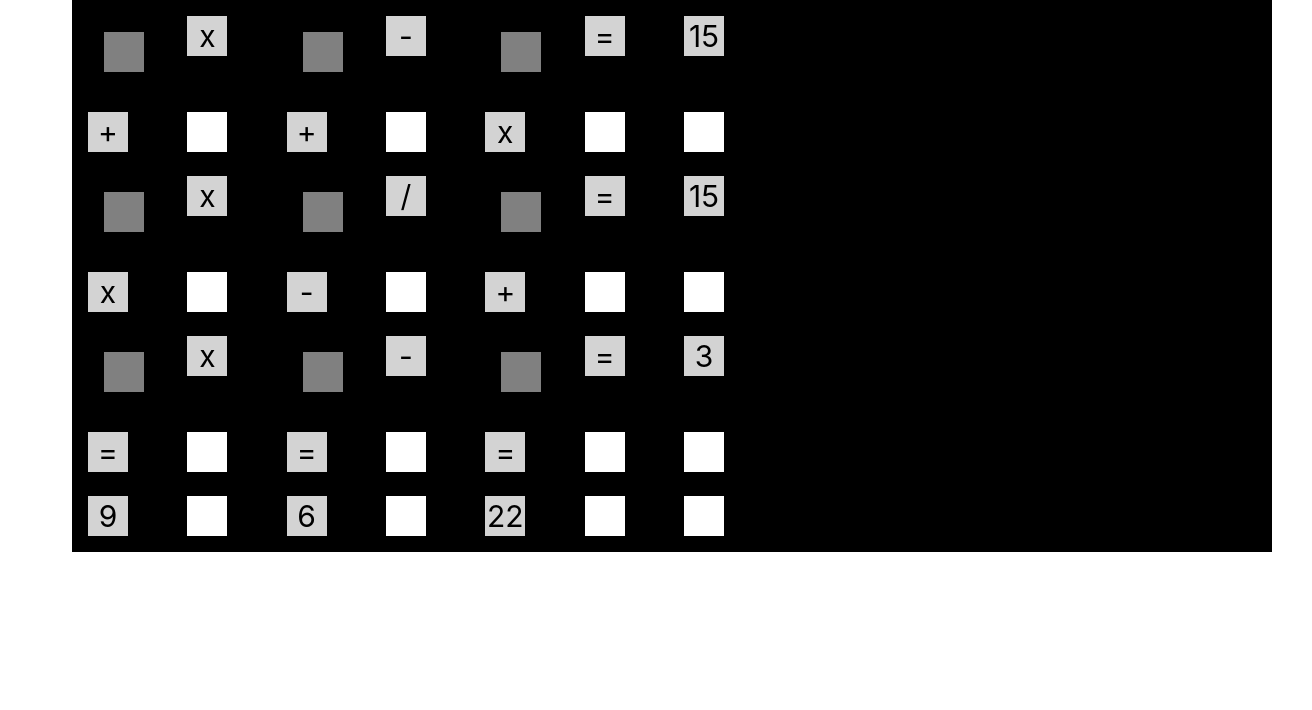
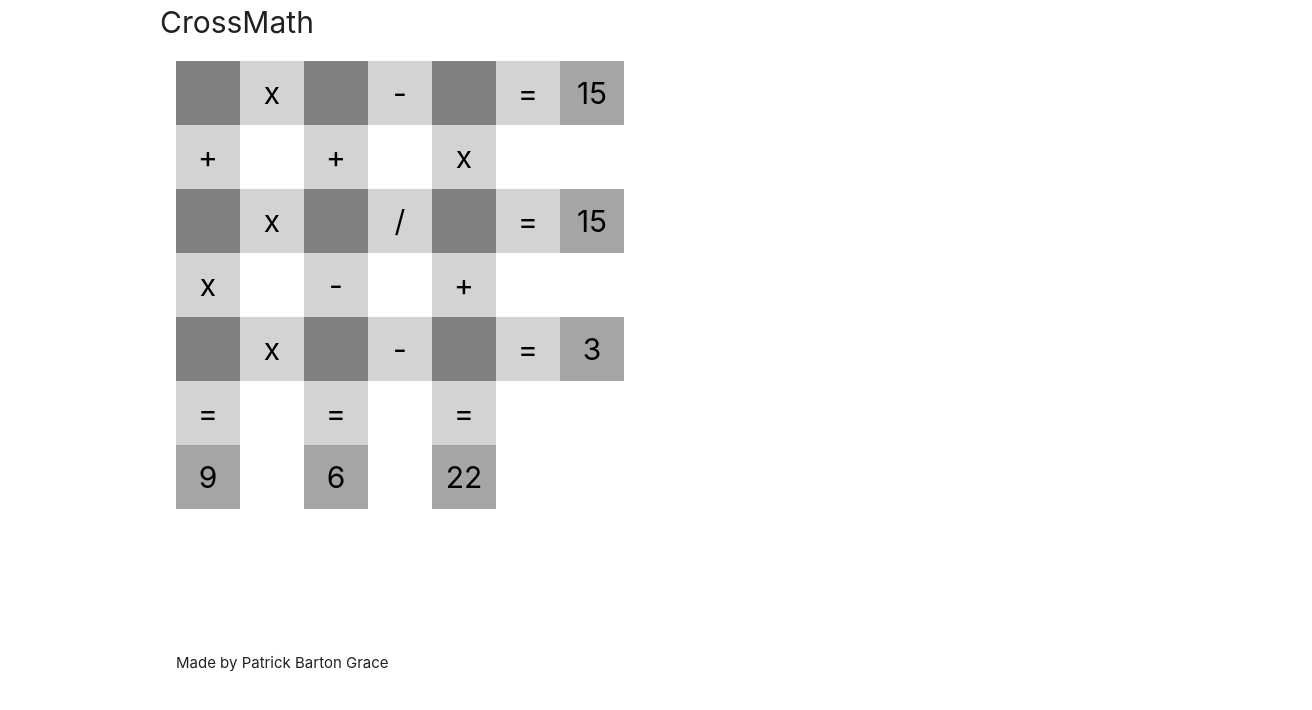
Before and after one commit to pbgcommits/cross-math, a Vue app: page / in a window 1280 px wide. Shown: the top 710 px of the page, 1312 px wide, since content can reach past the window. Built offline with nearby package versions, Linux system fonts and the light colour scheme; the HTML template or start-up script is replaced by a standard one.

Commit message:
Simple victory check

```diff
--- a/src/App.vue
+++ b/src/App.vue
@@ -1,24 +1,25 @@
 <script setup lang="ts">
+import { ref } from 'vue';
 import CrossMathGrid from './components/CrossMathGrid.vue';
+const won = ref(false);
 </script>
 
 <template>
   <v-app>
-    <!-- <header></header> -->
+    <header>
+      <h1>CrossMath</h1>
+      <VAlert v-if="won">You won!</VAlert>
+    </header>
     <main>
-      <div class="gridContainer">
-        <CrossMathGrid />
+      <div class="d-flex justify-center align-center fill-height">
+        <CrossMathGrid v-model="won" />
       </div>
     </main>
+    <v-footer>Made by Patrick Barton Grace</v-footer>
   </v-app>
 </template>
 
 <style scoped>
-.gridContainer {
-  width: 100vw;
-  height: 100vh;
-}
-
 header {
   line-height: 1.5;
 }
--- a/src/components/CrossMathGrid.vue
+++ b/src/components/CrossMathGrid.vue
@@ -1,25 +1,33 @@
 <template>
-  <v-container class="mathGrid">
-    <v-row v-for="(row, rowIndex) in grid" :key="rowIndex">
-      <v-col v-for="(squareType, colIndex) in row" :key="colIndex" cols="1">
+  <v-container>
+    <div v-for="(row, rowIndex) in grid" :key="rowIndex" class="puzzleRow">
+      <div v-for="(squareType, colIndex) in row" :key="colIndex">
         <div v-if="squareType == '_'">
           <!--Why might userInput be undefined? (why do we need !)-->
           <EditableSquare
-            v-model="userInput[Math.floor(rowIndex / 2)]![Math.floor(colIndex / 2)]!.value"
-            @input.prevent="checkSolution"
+            :userInput="userInputGrid[Math.floor(rowIndex / 2)]![Math.floor(colIndex / 2)]!.value"
+            @update="
+              ($event) => {
+                limitText($event);
+                userInputGrid[Math.floor(rowIndex / 2)]![Math.floor(colIndex / 2)]!.value = (
+                  $event.target as HTMLInputElement
+                ).value;
+                won = isValidSolution();
+              }
+            "
           />
         </div>
         <div v-else-if="!isNaN(parseInt(squareType))">
-          <FixedSquare :symbol="squareType" />
+          <FixedSquare :symbol="squareType" :class="'answer'" />
         </div>
         <div v-else-if="squareType.match(operators)">
-          <FixedSquare :symbol="squareType" />
+          <FixedSquare :symbol="squareType" :class="'empty'" />
         </div>
         <div v-else-if="squareType == ' '">
           <FixedSquare style="background-color: white" />
         </div>
-      </v-col>
-    </v-row>
+      </div>
+    </div>
   </v-container>
 </template>
 
@@ -28,8 +36,9 @@ import { getData, operators } from '@/data';
 import EditableSquare from './EditableSquare.vue';
 import FixedSquare from './FixedSquare.vue';
 import { ref } from 'vue';
+const won = defineModel<boolean>({ default: false });
 const { grid } = getData();
-const userInput = [
+const userInputGrid = [
   [ref(''), ref(''), ref('')],
   [ref(''), ref(''), ref('')],
   [ref(''), ref(''), ref('')],
@@ -49,16 +58,36 @@ function limitText(event: Event) {
   }
 }
 
-function checkSolution(event: Event) {
-  limitText(event);
-  let g = '[';
-  for (const row of userInput) {
-    for (const col of row) {
-      g += col.value + ',';
-    }
-    g += ',\n';
+function isValidSolution(): boolean {
+  if (!noRepeatedNumbers()) return false;
+  if (!correctCalculations()) return false;
+  return true;
+}
+
+function correctCalculations(): boolean {
+  for (let i = 0; i < 3; i++) {
+    grid.forEach((v) => console.log(v));
   }
-  g += ']';
-  console.log(g);
+  return true;
+}
+
+function noRepeatedNumbers(): boolean {
+  let prev = userInputGrid[0]![0]!.value;
+  if (prev == '') return false;
+  for (let i = 1; i < 9; i++) {
+    const next = userInputGrid[Math.floor(i / 3)]![i % 3]!.value;
+    if (next == prev || next == '') return false;
+    prev = next;
+  }
+  return true;
 }
 </script>
+
+<style>
+.puzzleRow {
+  display: grid;
+  grid-template-columns: repeat(7, max-content);
+  column-gap: 0;
+  row-gap: 0;
+}
+</style>
--- a/src/components/EditableSquare.vue
+++ b/src/components/EditableSquare.vue
@@ -1,11 +1,12 @@
 <template>
-  <v-container>
-    <input class="square" />
-  </v-container>
+  <input class="square" :value="props.userInput" @input.prevent="emit('update', $event)" />
 </template>
 
 <script setup lang="ts">
 import './styles.css';
+
+const props = defineProps<{ userInput: string }>();
+const emit = defineEmits<{ update: [event: Event] }>();
 
 // function limitText() {
 //   // Only allow a single digit
--- a/src/components/FixedSquare.vue
+++ b/src/components/FixedSquare.vue
@@ -1,5 +1,5 @@
 <template>
-  <div class="square empty" autofocus="">
+  <div class="square" autofocus="">
     <p>{{ symbol }}</p>
     <!-- <slot name="element"></slot> -->
   </div>
--- a/src/components/styles.css
+++ b/src/components/styles.css
@@ -1,6 +1,6 @@
 .square {
-  width: 5vh;
-  height: 5vh;
+  width: 8vh;
+  height: 8vh;
   max-width: 80px;
   max-height: 80px;
   min-height: 30px;
@@ -23,6 +23,6 @@
   background-color: lightgray;
 }
 
-.mathGrid {
-  background-color: black;
+.square.answer {
+  background-color: rgb(167, 164, 164);
 }
```
